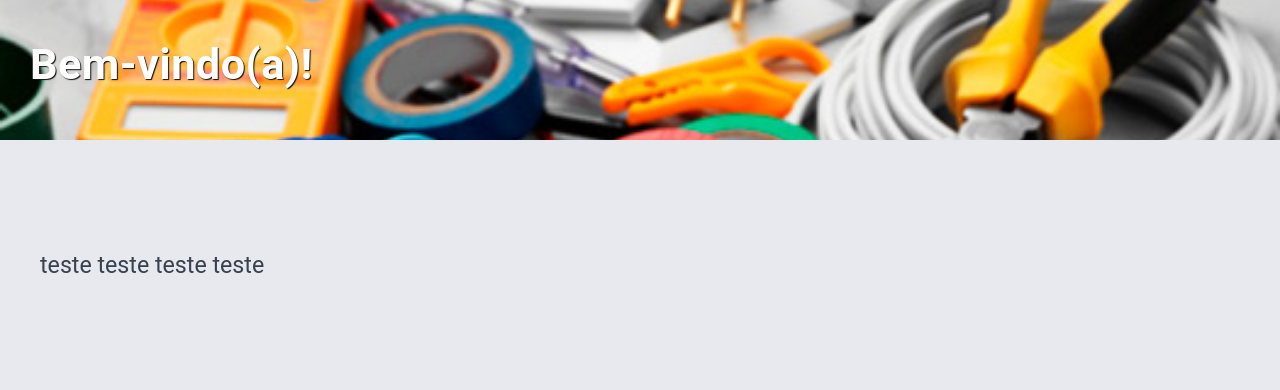
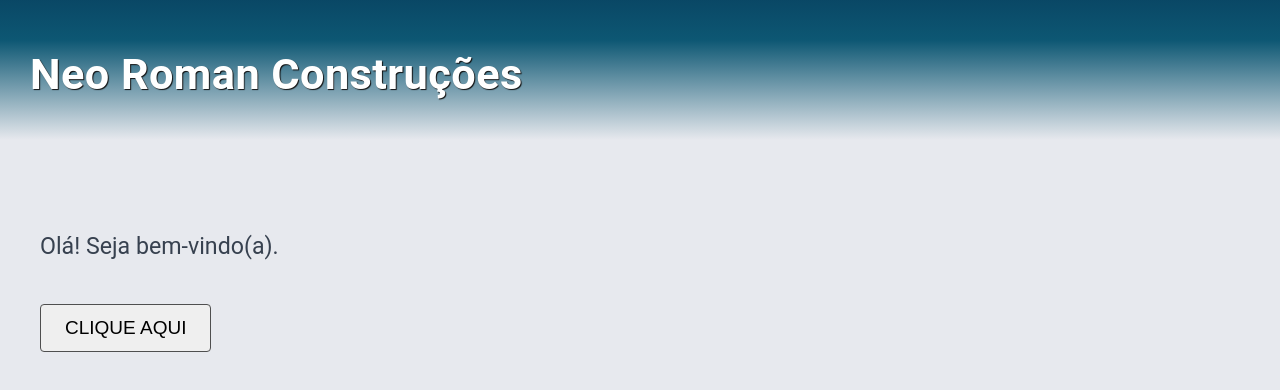
Before and after one commit to GuilhermeFerrarezi/Exercising-Programming, a plain HTML site: page PROJECTS/Customer Registration Forms/index.html in a window 1280 px wide. Drawn offline with Linux system fonts and the light colour scheme.

Commit message:
Update index.html

```diff
--- a/PROJECTS/Customer Registration Forms/index.html
+++ b/PROJECTS/Customer Registration Forms/index.html
@@ -5,74 +5,20 @@
     <meta http-equiv="X-UA-Compatible" content="IE=edge">
     <meta name="viewport" content="width=device-width, initial-scale=1.0">
 
-    <style>
-        :root {
-            font-size: 10px;
-            --heading-height: 20em;
-        }
+    <link rel = "stylesheet" type = "text/css" href = "./css/main.css">
+    <title>Teste</title>
 
-        body{
-
-            font-family: "Roboto", Arial, sans-serif;
-	        min-height: 100vh;
-	        background-color: #E7E9EE;
-            margin: 0;
-        }
-
-        header {
-            position: fixed;
-            width: 100%;
-            height: var(--heading-height);
-        }
-
-        header::before {
-	        content: "";
-            display: block;
-            position: absolute;
-            left: 0;
-            bottom: 6em;
-            width: 100%;
-            height: calc(var(--heading-height) + 0rem);
-            z-index: -1;
-            background:
-                linear-gradient(#0D0F13, #E7E9EE);
-            background-size: cover;
-            background-image: url("img\\outlet-1.jpg")
-           }
-
-        h1 {
-            font-size: calc(1em + 2.6vw);
-            font-weight: 700;
-            letter-spacing: .01em;
-            padding: 1rem 3rem;
-            text-shadow: .022em .022em .022em #111;
-            color: #fff;
-        }
-
-
-        main {
-            padding: calc(var(--heading-height) + 1.5vw) 4em 0;
-        }
-
-        p {
-            font-size: calc(2em + .25vw);
-            font-weight: 400;
-            line-height: 2;
-            margin-bottom: 1.5em;
-            color: #37414F;
-        }
-    </style>
-
-    <title>Teste</title>
-    <header>
-        <h1> Bem-vindo(a)!</h1>
+    <header class ='header'>
+        <h1>Neo Roman Construções</h1>
     </header>
 
 </head>
 
 <body>
     <main>
-        <p>teste teste teste teste</p>
+        <p>Olá! Seja bem-vindo(a).</p>
+        <button class="button"> CLIQUE AQUI</button>
     </main>
 
+
 </body>
```
